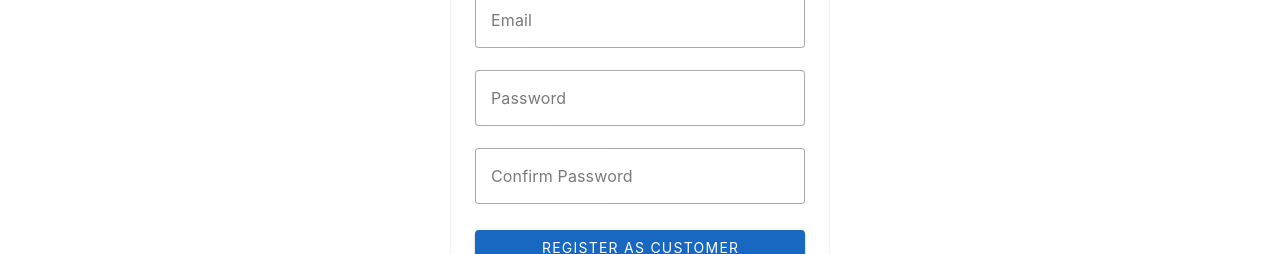
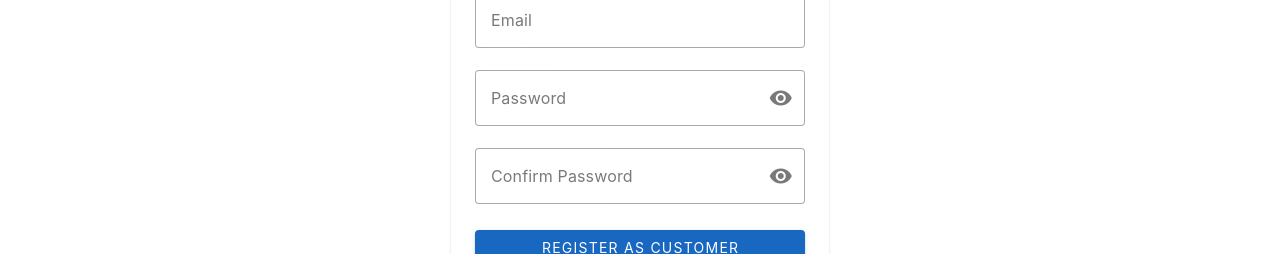
Before and after one commit to krpenaflor/Book-n-Haven, a Vue app: page /register in a window 1280 px wide. Shown: the part 432-686 px from the top of the page. Built offline with nearby package versions, Linux system fonts and the light colour scheme; no server answers.

Commit message:
password visibility rule

```diff
--- a/src/views/LoginView.vue
+++ b/src/views/LoginView.vue
@@ -6,6 +6,8 @@ import { supabase } from '@/supabase'
 const theme = ref('light')
 const email = ref('')
 const password = ref('')
+const isPasswordVisible = ref(false)
+const isConfirmPasswordVisible = ref(false)
 const errors = ref({ email: '', password: '' })
 const loginError = ref('')
 
@@ -109,14 +111,15 @@ const backgroundClass = computed(() =>
               required
             />
 
+            <!-- Password Field -->
 <v-text-field
   v-model="password"
   label="Password"
-              type="password"
   variant="outlined"
+  :type="isPasswordVisible ? 'text' : 'password'"
   :error-messages="errors.password"
-              @focus="validateEmail"
-              @blur="validatePassword"
+  :append-inner-icon="isPasswordVisible ? 'mdi-eye-off' : 'mdi-eye'"
+  @click:append-inner="isPasswordVisible = !isPasswordVisible"
   required
 />
 
--- a/src/views/RegisterView.vue
+++ b/src/views/RegisterView.vue
@@ -10,6 +10,8 @@ const email = ref('')
 const password = ref('')
 const confirmPassword = ref('')
 const registerError = ref('')
+const isPasswordVisible = ref(false)
+const isConfirmPasswordVisible = ref(false)
 const errors = ref({
   firstName: '',
   lastName: '',
@@ -150,22 +152,35 @@ async function register(role) {
               :error-messages="errors.email"
               required
             />
+
+
+
+
+
+<!-- Password Field -->
 <v-text-field
   v-model="password"
   label="Password"
-              type="password"
   variant="outlined"
+  :type="isPasswordVisible ? 'text' : 'password'"
   :error-messages="errors.password"
+  :append-inner-icon="isPasswordVisible ? 'mdi-eye-off' : 'mdi-eye'"
+  @click:append-inner="isPasswordVisible = !isPasswordVisible"
   required
 />
+
+<!-- Confirm Password Field -->
 <v-text-field
   v-model="confirmPassword"
   label="Confirm Password"
-              type="password"
   variant="outlined"
+  :type="isConfirmPasswordVisible ? 'text' : 'password'"
   :error-messages="errors.confirmPassword"
+  :append-inner-icon="isConfirmPasswordVisible ? 'mdi-eye-off' : 'mdi-eye'"
+  @click:append-inner="isConfirmPasswordVisible = !isConfirmPasswordVisible"
   required
 />
+
 
             <!-- Error Box -->
             <div
```
Lines whose indentation alone changed are shown as unchanged.
